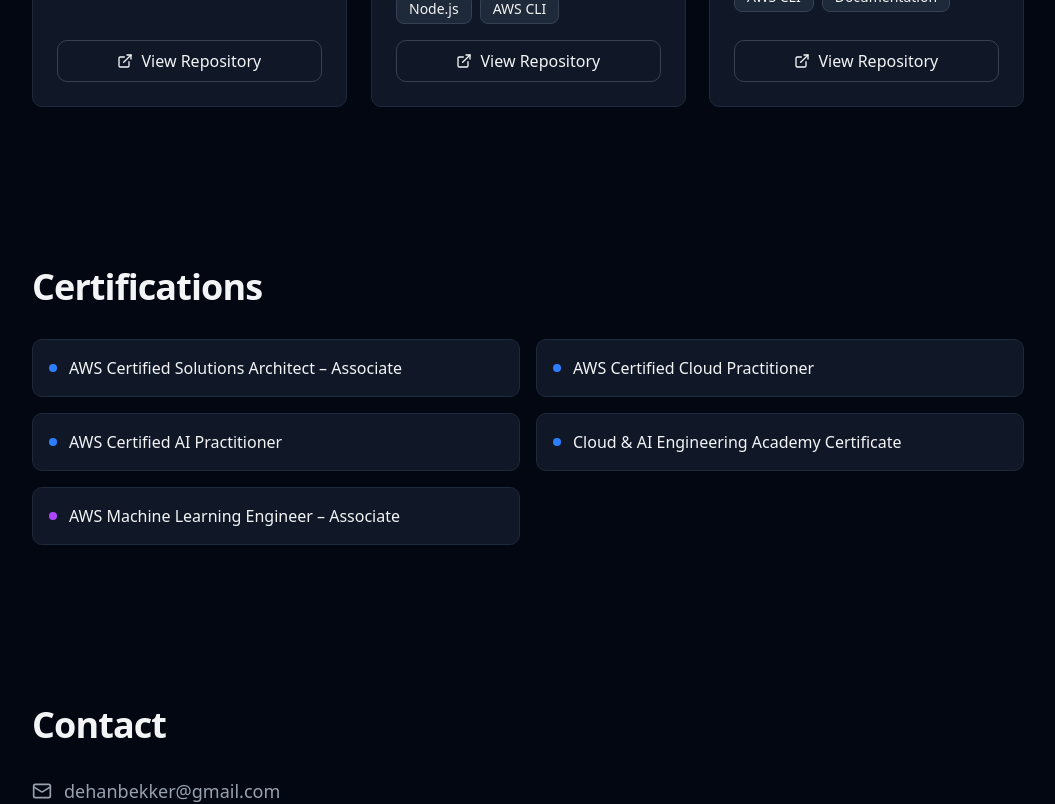
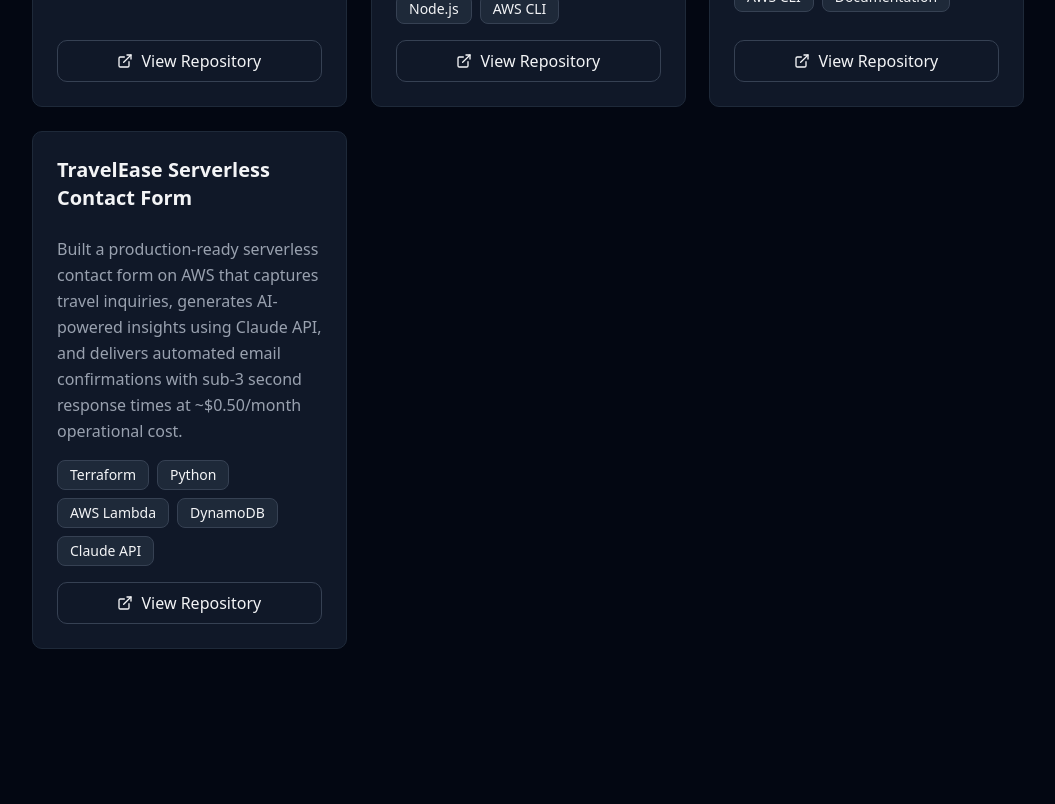
Before and after one commit to iac23/portfolio, a Next.js app: page / in a window 1280 px wide. Shown: the part 1680-2484 px from the top of the page, without its empty margins (112-1167 px from the left). Built offline with nearby package versions, Linux system fonts and the light colour scheme.

Commit message:
Add TravelEase serverless contact form project to portfolio
Co-Authored-By: Claude Opus 4.5 <noreply@anthropic.com>

```diff
--- a/src/app/page.tsx
+++ b/src/app/page.tsx
@@ -7,7 +7,7 @@ export default function Portfolio() {
       <section className="container mx-auto px-4 py-20 md:py-32 max-w-5xl">
         <div className="flex flex-col items-center text-center space-y-8">
           <img
-            src="portfolio/public/Headshot-2026.jpg"
+            src="/Headshot-2026.jpg"
             alt="Dehan Bekker"
             className="h-48 w-48 rounded-full object-cover border-4 border-blue-500/20 animate-scale-in"
           />
@@ -166,6 +166,38 @@ export default function Portfolio() {
                 </a>
               </div>
             </div>
+
+            {/* Project 4 */}
+            <div className="flex flex-col bg-gray-900 border border-gray-800 rounded-lg overflow-hidden animate-scale-in delay-400">
+              <div className="p-6 space-y-2">
+                <h3 className="text-xl font-semibold">TravelEase Serverless Contact Form</h3>
+              </div>
+              <div className="p-6 pt-0 flex-1 flex flex-col justify-between gap-4">
+                <div className="space-y-4">
+                  <p className="text-gray-400 leading-relaxed">
+                    Built a production-ready serverless contact form on AWS that captures travel inquiries,
+                    generates AI-powered insights using Claude API, and delivers automated email confirmations
+                    with sub-3 second response times at ~$0.50/month operational cost.
+                  </p>
+                  <div className="flex flex-wrap gap-2">
+                    <span className="px-3 py-1 text-sm bg-gray-800 border border-gray-700 rounded-md">Terraform</span>
+                    <span className="px-3 py-1 text-sm bg-gray-800 border border-gray-700 rounded-md">Python</span>
+                    <span className="px-3 py-1 text-sm bg-gray-800 border border-gray-700 rounded-md">AWS Lambda</span>
+                    <span className="px-3 py-1 text-sm bg-gray-800 border border-gray-700 rounded-md">DynamoDB</span>
+                    <span className="px-3 py-1 text-sm bg-gray-800 border border-gray-700 rounded-md">Claude API</span>
+                  </div>
+                </div>
+                <a
+                  href="https://github.com/iac23/travelease-contact"
+                  target="_blank"
+                  rel="noopener noreferrer"
+                  className="inline-flex items-center justify-center gap-2 w-full px-4 py-2 bg-transparent hover:bg-gray-800 border border-gray-700 rounded-lg font-medium transition-colors"
+                >
+                  <ExternalLink className="h-4 w-4" />
+                  View Repository
+                </a>
+              </div>
+            </div>
           </div>
         </div>
       </section>
```
